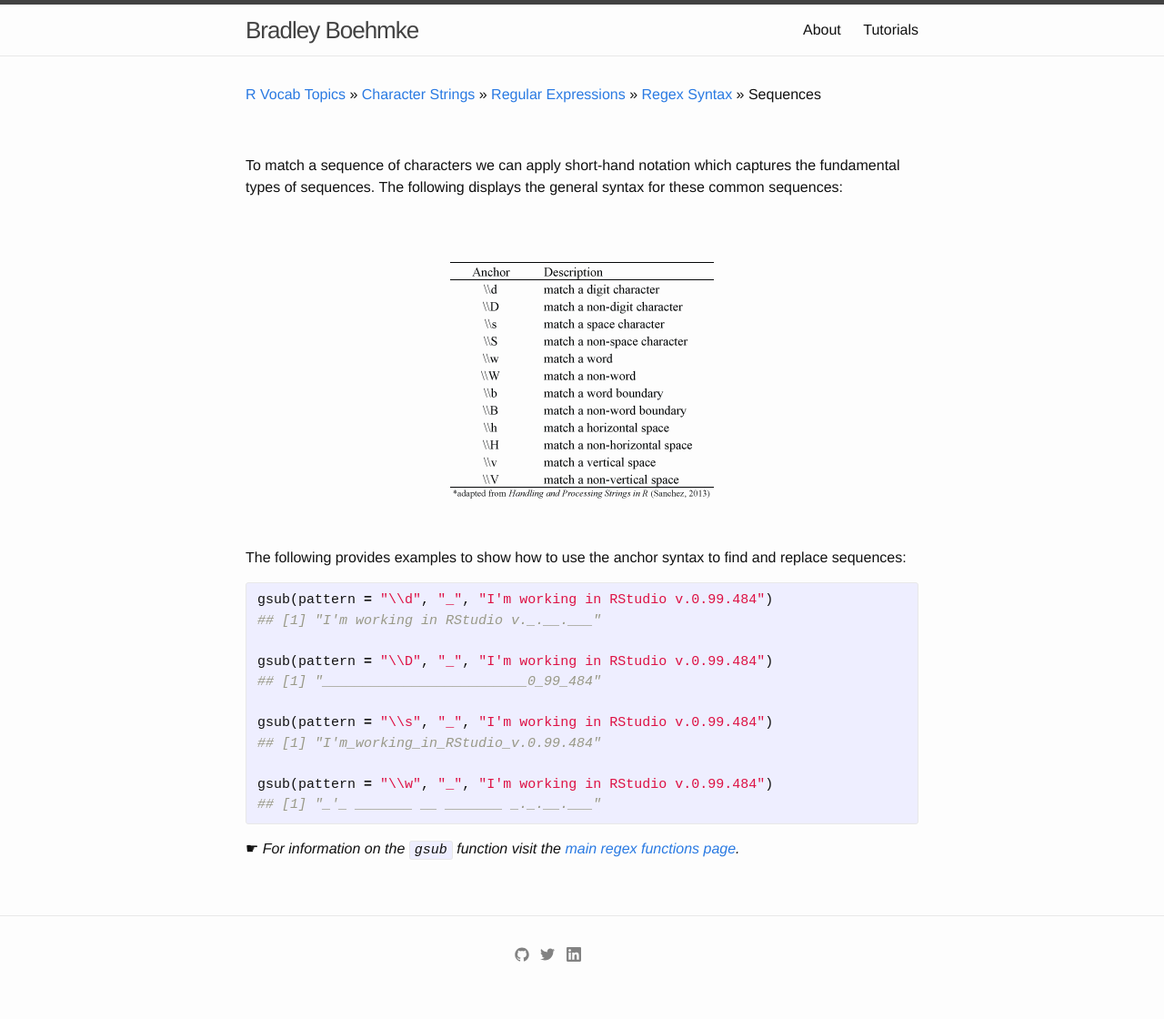
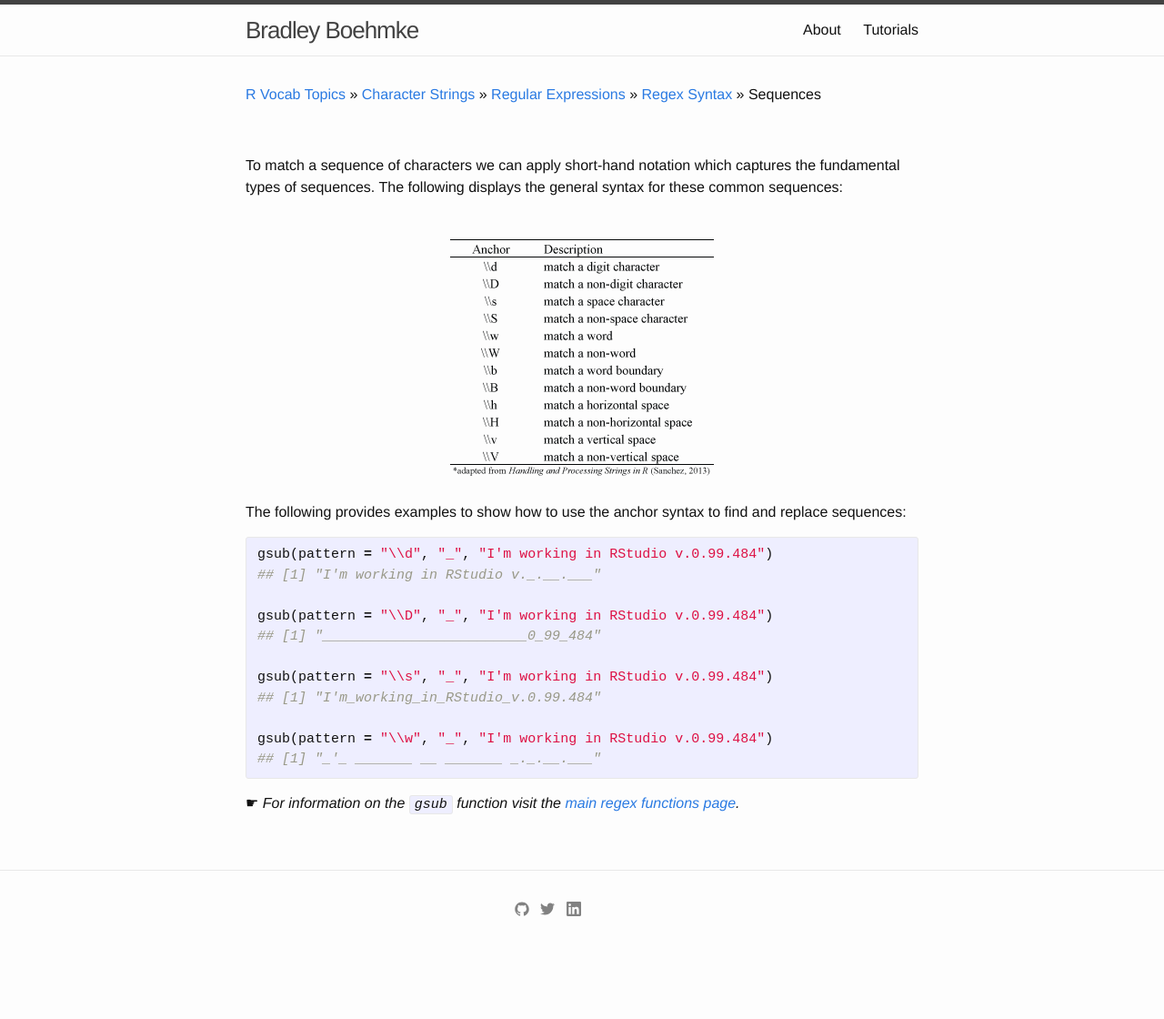
Before and after one commit to bradleyboehmke/bradleyboehmke, a Jekyll site: the page built from tutorials/anchor_sequences.md, in a window 1280 px wide. Shown: the whole page at 91% size. Built offline with Jekyll 4.4.1, drawn with Linux system fonts in a browser that asks for light colours; after the commit the page ends 1070 px from its top, so only the background shows below that.

Commit message:
Update anchor_sequences.md

```diff
--- a/tutorials/anchor_sequences.md
+++ b/tutorials/anchor_sequences.md
@@ -10,7 +10,7 @@
 To match a sequence of characters we can apply short-hand notation which captures the fundamental types of sequences.  The following displays the general syntax for these common sequences:
 
 <center>
-<img src="/public/images/r_vocab/anchor_sequence.png" alt="Anchor Sequences" vspace="50">
+<img src="/public/images/r_vocab/anchor_sequence.png" alt="Anchor Sequences" vspace="25">
 </center>
 
 The following provides examples to show how to use the anchor syntax to find and replace sequences:
```
